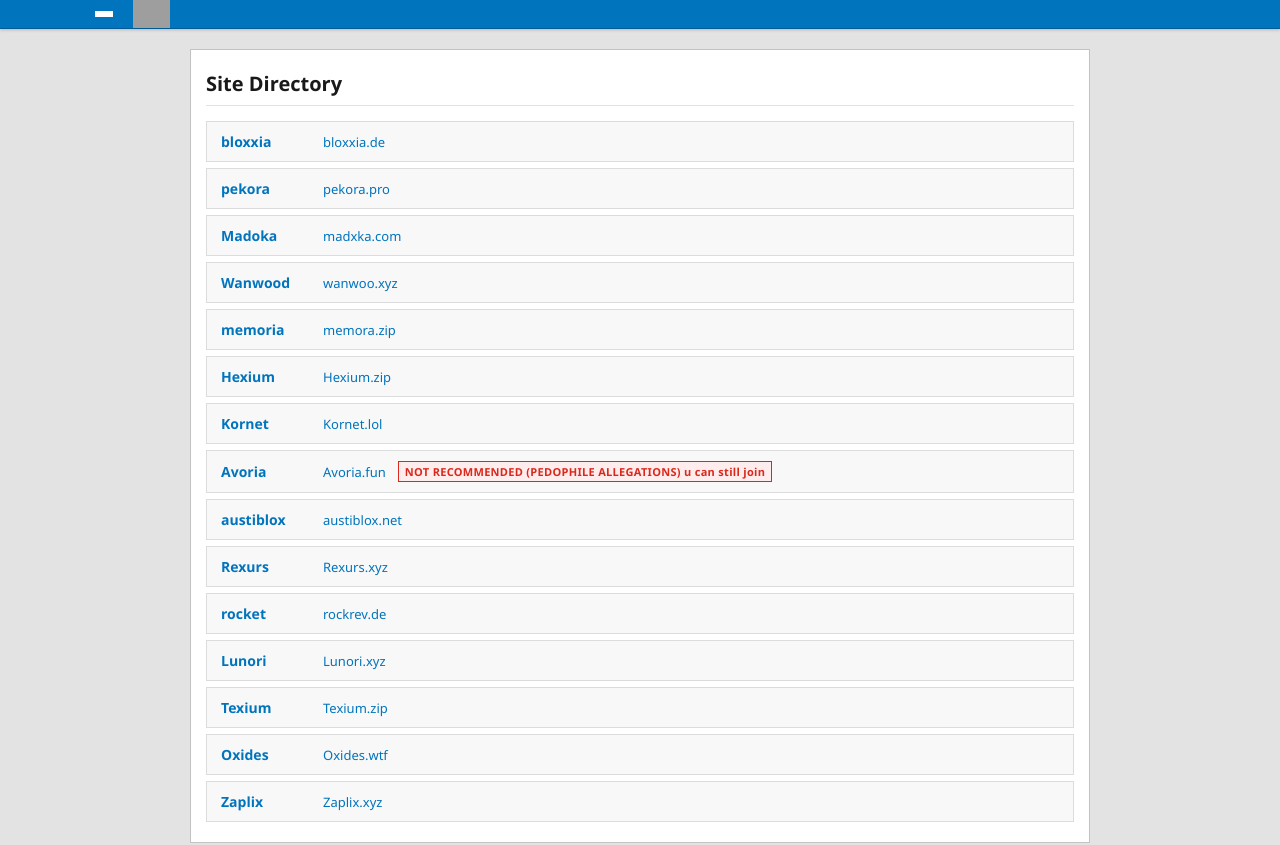
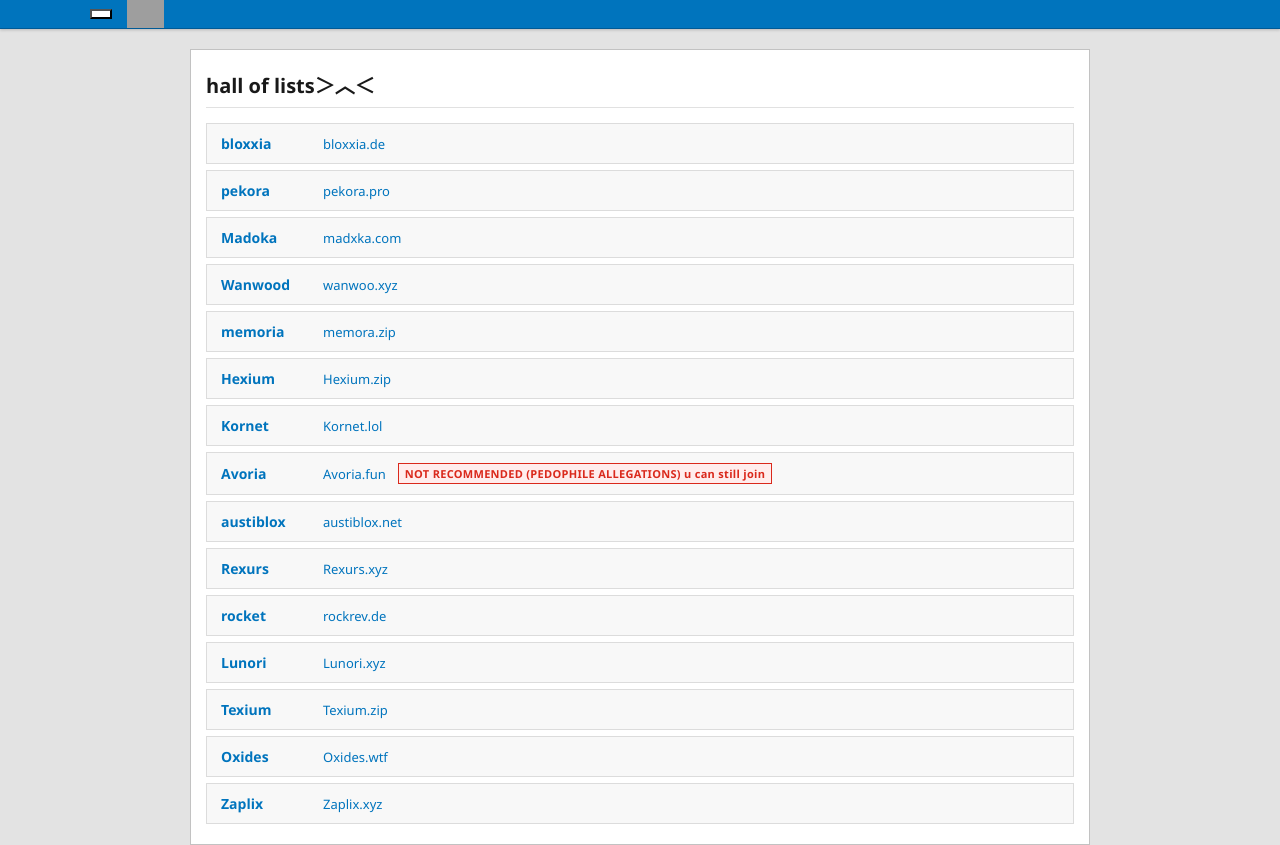
Before and after one commit to amr010920/revlistblox, a plain HTML site: page index.html in a window 1280 px wide. Drawn offline with Linux system fonts and the light colour scheme; grey boxes are pictures that could not be loaded.

Commit message:
Update index.html

```diff
--- a/index.html
+++ b/index.html
@@ -49,16 +49,6 @@
       display: flex;
       align-items: center;
       gap: 15px;
-    }
-
-    .menu-toggle-btn {
-      background: transparent;
-      border: none;
-      cursor: pointer;
-      display: flex;
-      flex-direction: column;
-      gap: 3px;
-      padding: 5px;
     }
 
     .hamburger-line {
@@ -176,7 +166,7 @@
   </nav>
 
   <main class="main-content">
-    <h1 class="content-title">Site Directory</h1>
+    <h1 class="content-title">hall of lists＞︿＜</h1>
 
     <ul class="site-list">
       <li class="site-item">
```
